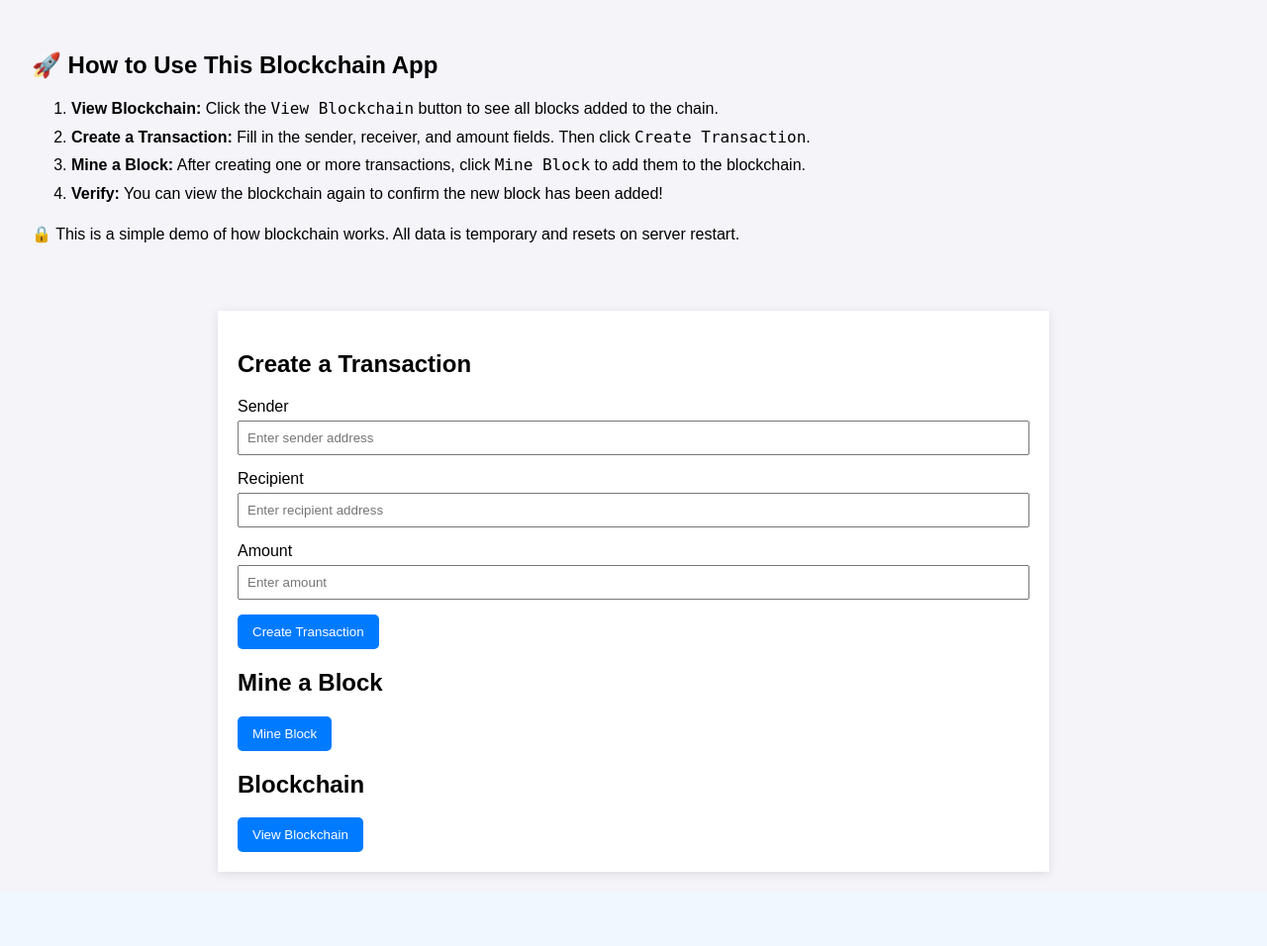
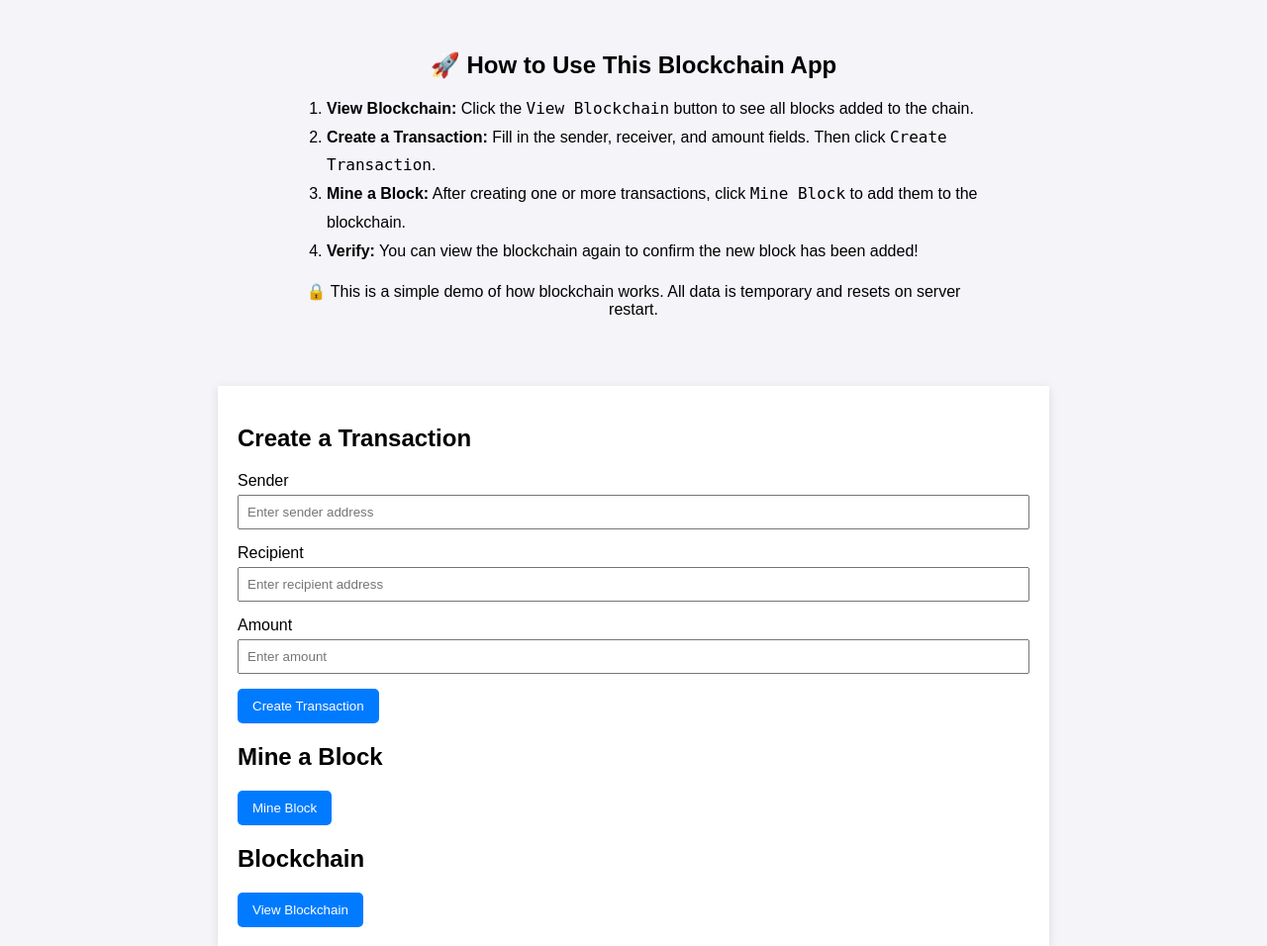
Before and after one commit to aryantiw/blockchain-mirror, a Flask app: page / in a window 1280 px wide. Shown: the part 100-1056 px from the top of the page at 99% size. Before the commit the page ends 986 px from the top, so only its background shows below. Run offline with Flask 3, Linux system fonts and the light colour scheme.

Commit message:
Update index.html

```diff
--- a/templates/index.html
+++ b/templates/index.html
@@ -204,16 +204,19 @@
     <header>
         <h1>Blockchain App</h1>
     </header>
-    <section id="how-to-use" style="padding: 2rem;">
+<section id="how-to-use" style="padding: 2rem; display: flex; justify-content: center;">
+  <div style="max-width: 700px; text-align: center;">
     <h2 style="font-size: 24px; margin-bottom: 1rem;">🚀 How to Use This Blockchain App</h2>
-  <ol style="line-height: 1.8; font-size: 16px;">
+    <ol style="line-height: 1.8; font-size: 16px; text-align: left;">
       <li><strong>View Blockchain:</strong> Click the <code>View Blockchain</code> button to see all blocks added to the chain.</li>
       <li><strong>Create a Transaction:</strong> Fill in the sender, receiver, and amount fields. Then click <code>Create Transaction</code>.</li>
       <li><strong>Mine a Block:</strong> After creating one or more transactions, click <code>Mine Block</code> to add them to the blockchain.</li>
       <li><strong>Verify:</strong> You can view the blockchain again to confirm the new block has been added!</li>
     </ol>
     <p style="margin-top: 1rem;">🔒 This is a simple demo of how blockchain works. All data is temporary and resets on server restart.</p>
+  </div>
 </section>
+
 
     <div class="container">
         <h2>Create a Transaction</h2>
```
Lines whose indentation alone changed are shown as unchanged.
